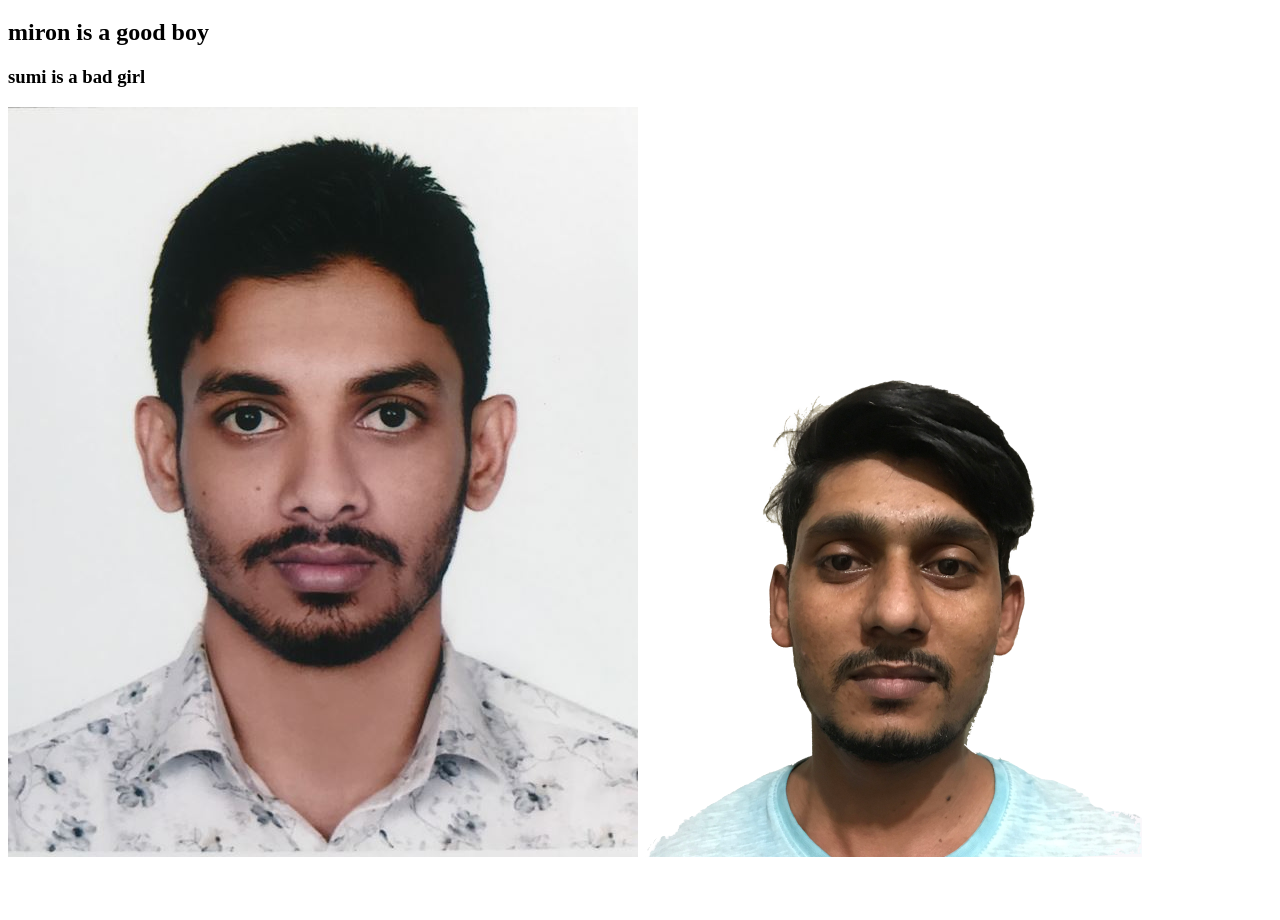
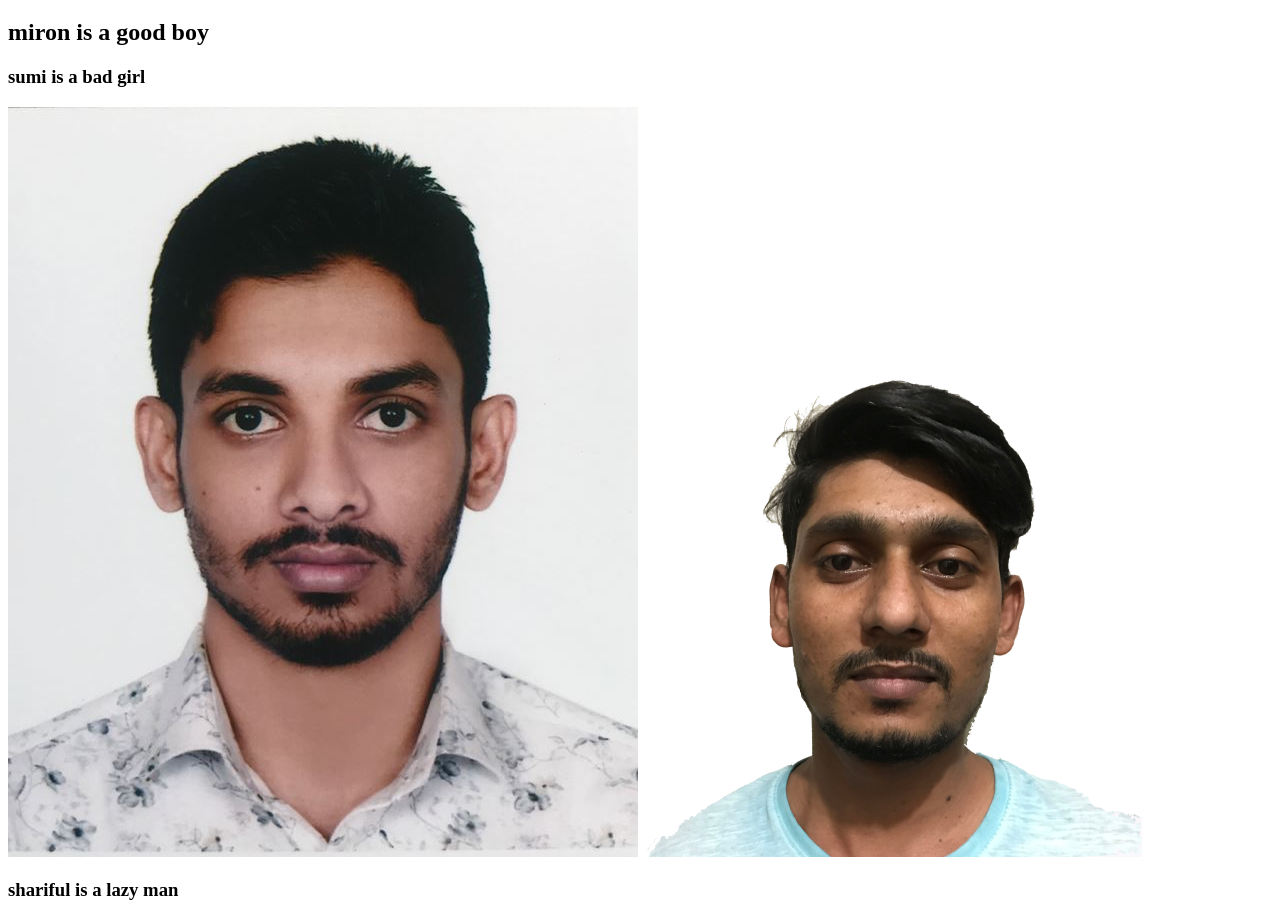
Before and after one commit to shariful12351/my-first-repo, a plain HTML site: page index.html in a window 1280 px wide. Shown: the part 61-981 px from the top of the page. Before the commit the page ends 930 px from the top, so only its background shows below. Drawn offline with Linux system fonts and the light colour scheme.

Commit message:
lazyadded

```diff
--- a/index.html
+++ b/index.html
@@ -17,5 +17,8 @@
     </h3>
     <img src="passport size 39 kb.jpg" alt="shariful">
     <img src="IMG_9792-removebg-preview.png" alt="kamal">
+    <h3>
+        shariful is a lazy man
+    </h3>
 </body>
 </html>
```
